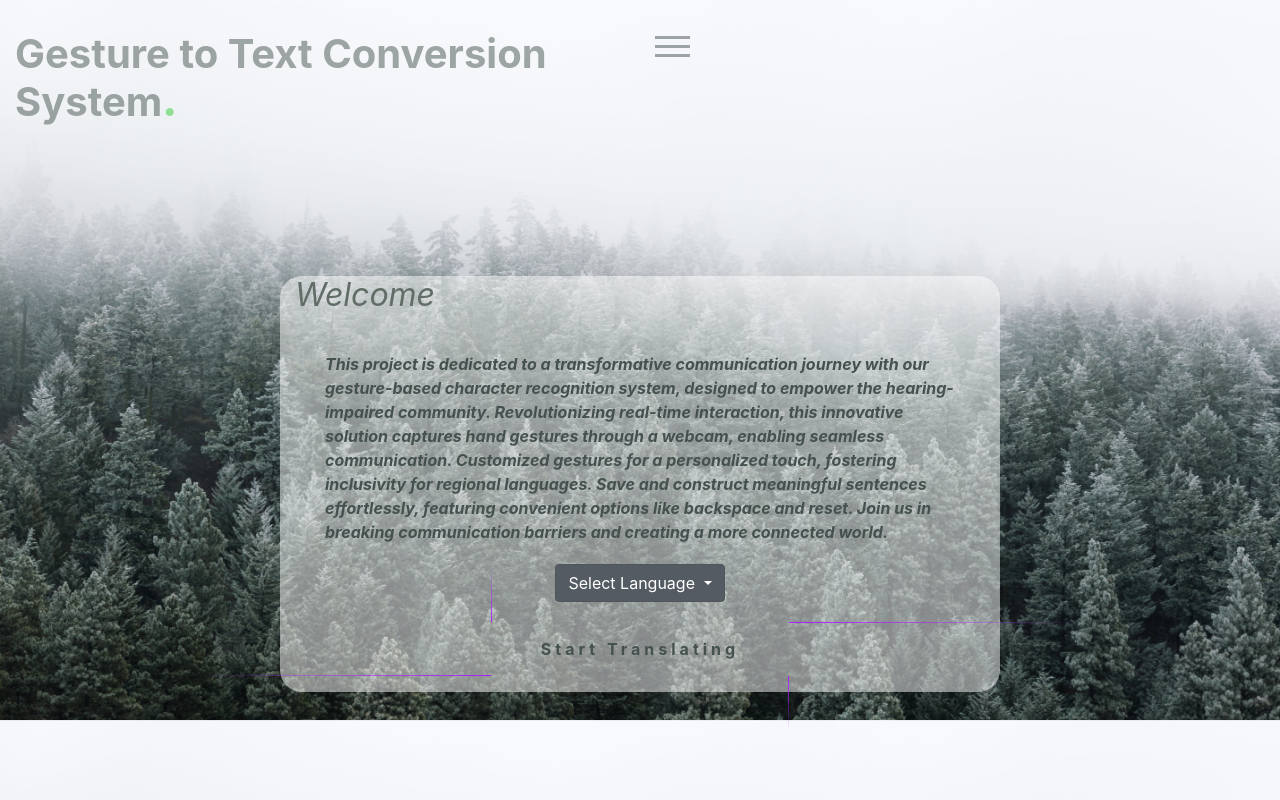
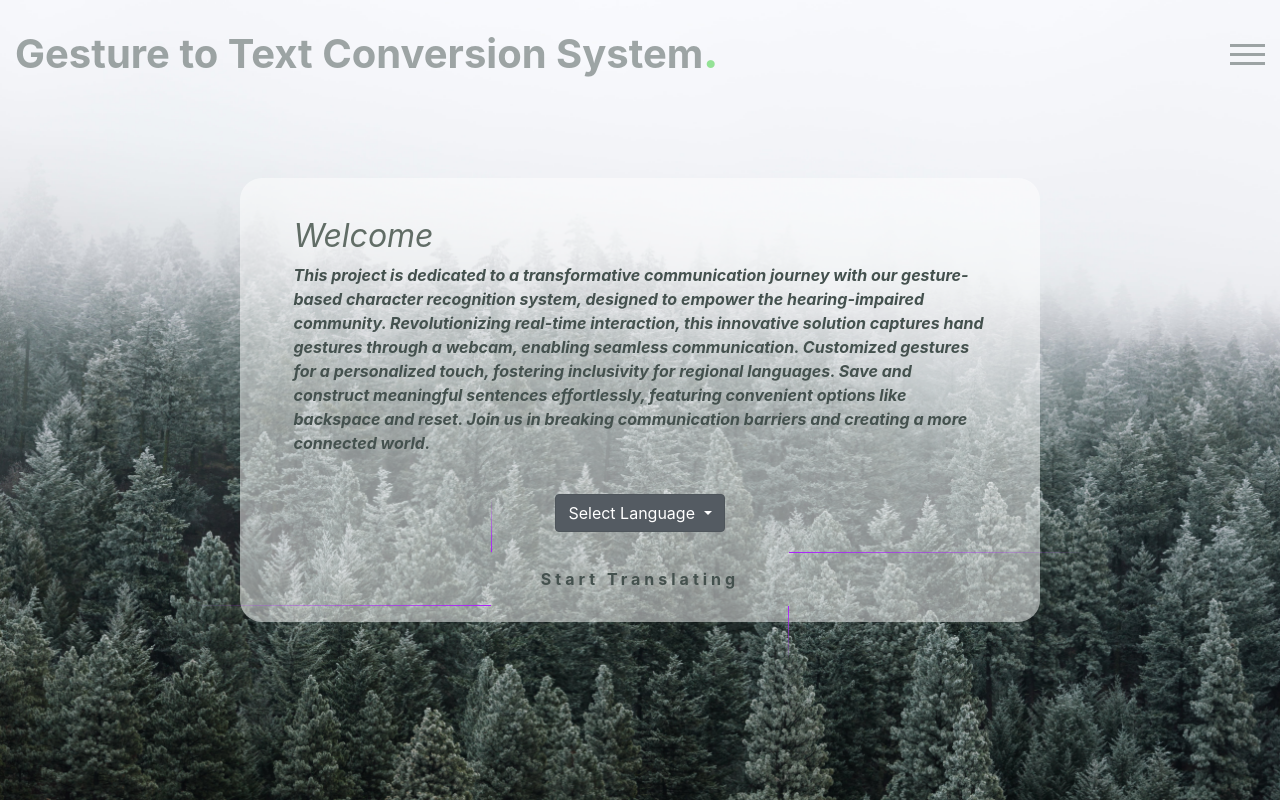
Before and after one commit to Boogiieman/sign-language-detector-python-main-final-project, a Flask app: page / in a window 1280 px wide. Run offline with Flask 2, Linux system fonts and the light colour scheme; some libraries are stand-ins or nearby versions.

Commit message:
Update index.html

```diff
--- a/templates/index.html
+++ b/templates/index.html
@@ -1,6 +1,10 @@
 <!DOCTYPE html>
 <html lang="en">
 <head>
+    <!--
+    <link rel="stylesheet" type="text/css" href="{{ url_for('static', filename='style.css') }}">
+    -->
+    <link rel="stylesheet" type="text/css" href="../static/style.css">
     <link rel="stylesheet" type="text/css" href="{{ url_for('static', filename='style.css') }}">
     <!-- Add the Bootstrap CSS link -->
     <link rel="stylesheet" href="https://stackpath.bootstrapcdn.com/bootstrap/4.3.1/css/bootstrap.min.css">
@@ -14,29 +18,34 @@
 <body>
 
     <!-- Bootstrap container to center the content -->
-    <div class="container-fluid">
+    <div class="container-fluid" id="fixedHeading">
 
         <!-- Bootstrap row and column for the header -->
         <div class="row">
-            <div class="col-md-6 text-center">
-                <h1 id="head" style="text-align: left;">Gesture to Text Conversion System<span style="color: rgb(50, 205, 50, 0.5);font-weight: bolder;">.</span></h1>
+            <div class="col-11 d-flex text-center" style="align-items: center;">
+                <h1  id="head" style="text-align: left;">Gesture to Text Conversion System<span style="color: rgb(50, 205, 50, 0.5);font-weight: bolder;">.</span></h1>
             </div>
-            <div class="col-md-6 text-center" id="menu"  onclick="myFunction(this)">
+            <div class="col-1 text-center d-flex" style="align-items: center; justify-content: flex-end;"  id="menu" >
+                <div onclick="myFunction(this)" id="menu1">
                     <div class="bar1"></div>
                     <div class="bar2"></div>
                     <div class="bar3"></div>
                     <div class="dropdown-content">
                         <a href="#" onclick="setLanguage('english'); runInference();" style="text-decoration: none; color: rgb(68, 81, 78);">Start Translating <br/><span>(English)</span></a>
                         <a href="#" onclick="setLanguage('malayalam'); malrunInference();" style="text-decoration: none; color: rgb(68, 81, 78);">Start Translating <br/><span>(Malayalam)</span></a>
+                        <a href="#" onclick="setLanguage('custom'); updateDropdownText('Word Mode')" style="text-decoration: none; color: rgb(68, 81, 78);">Word <br/><span></span></a>
+                    </div>
+                </div>
+
             </div>
         </div>
     </div>
-
-        <div class="container" id="about" style=" height: max-content; width: 90vh; margin-top: 150px;">
-            <div class="row-md-12-fluid" >
+    <!-- <div class="container-fluid" id="about" style=" height: 300px; width: 90vw; margin-top: 150px;"> -->
+    <div class="container-fluid d-flex" style=" align-items: center; justify-content: center; height: 100vh;">
+        <div class="row d-flex" style="margin: 10%;">
+            <div class="col-12" id="about" style="height: max-content; max-width: 800px;">
+                <div style="margin: 5%;">
                     <h2 id="sub-head" >Welcome</h2>
-            </div>
-            <div class="row-md-12" style="padding-top: 30px;padding-left: 30px;padding-right: 30px;padding-bottom: 0px">
                     <p class="d-flex">
                     This project is dedicated to a transformative communication journey with our gesture-based character recognition system,
                     designed to empower the hearing-impaired community. Revolutionizing real-time interaction, this innovative solution
@@ -68,15 +77,6 @@
                         Start Translating
                     </button>
                 </div>
-
-
-
-
-
-
-
-
-
                 <!-- Bootstrap row and column for the hidden welcome message and button -->
                 <div class="row mt-3">
                     <div class="col-md-12 text-center">
@@ -84,7 +84,8 @@
                         <button hidden onclick="startTranslating()" class="btn btn-primary">Run Inference</button>
                     </div>
                 </div>
-
+            </div>
+        </div>
     </div>
 
     <!-- Bootstrap script tags for jQuery and Bootstrap JavaScript -->
```
Lines whose indentation alone changed are shown as unchanged.
